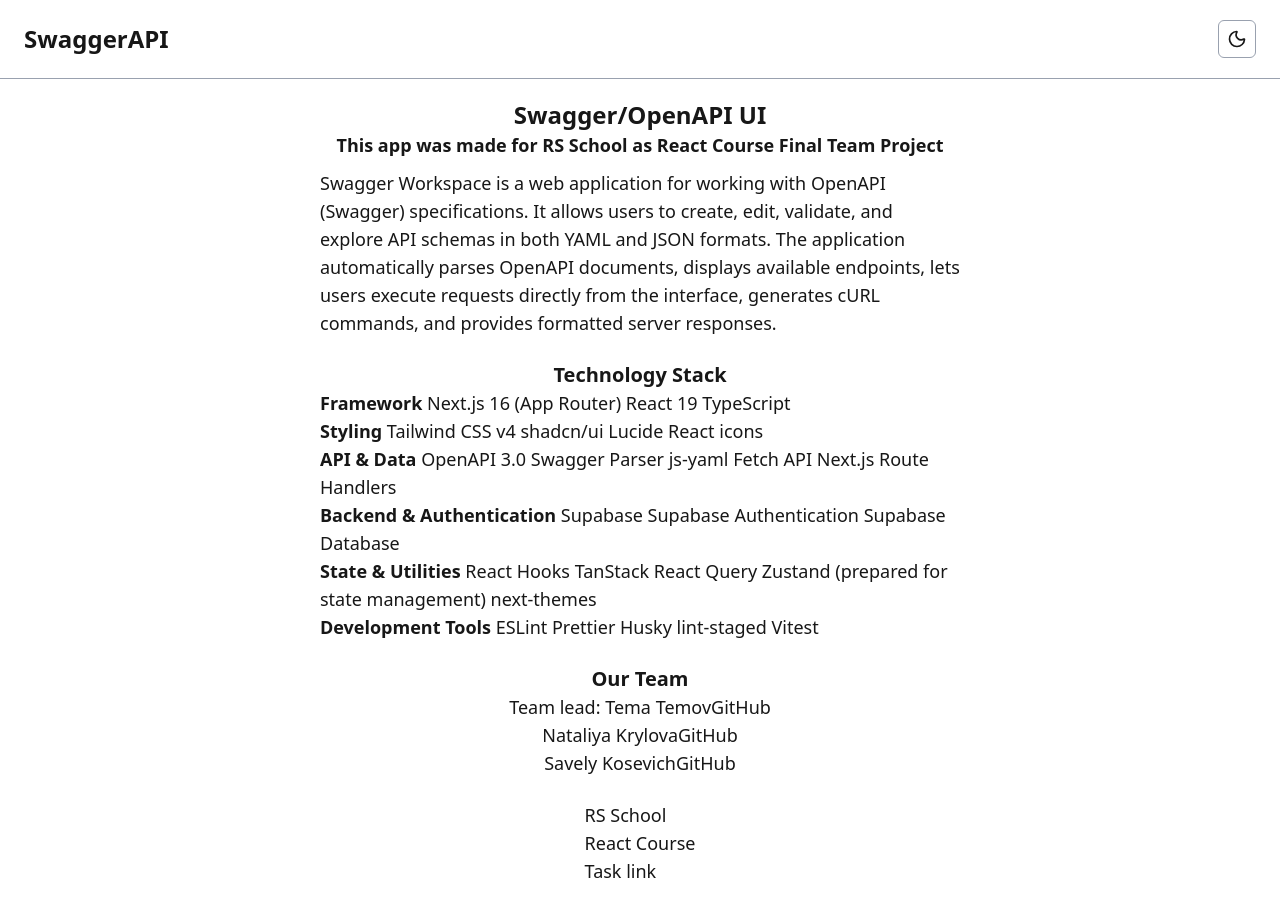
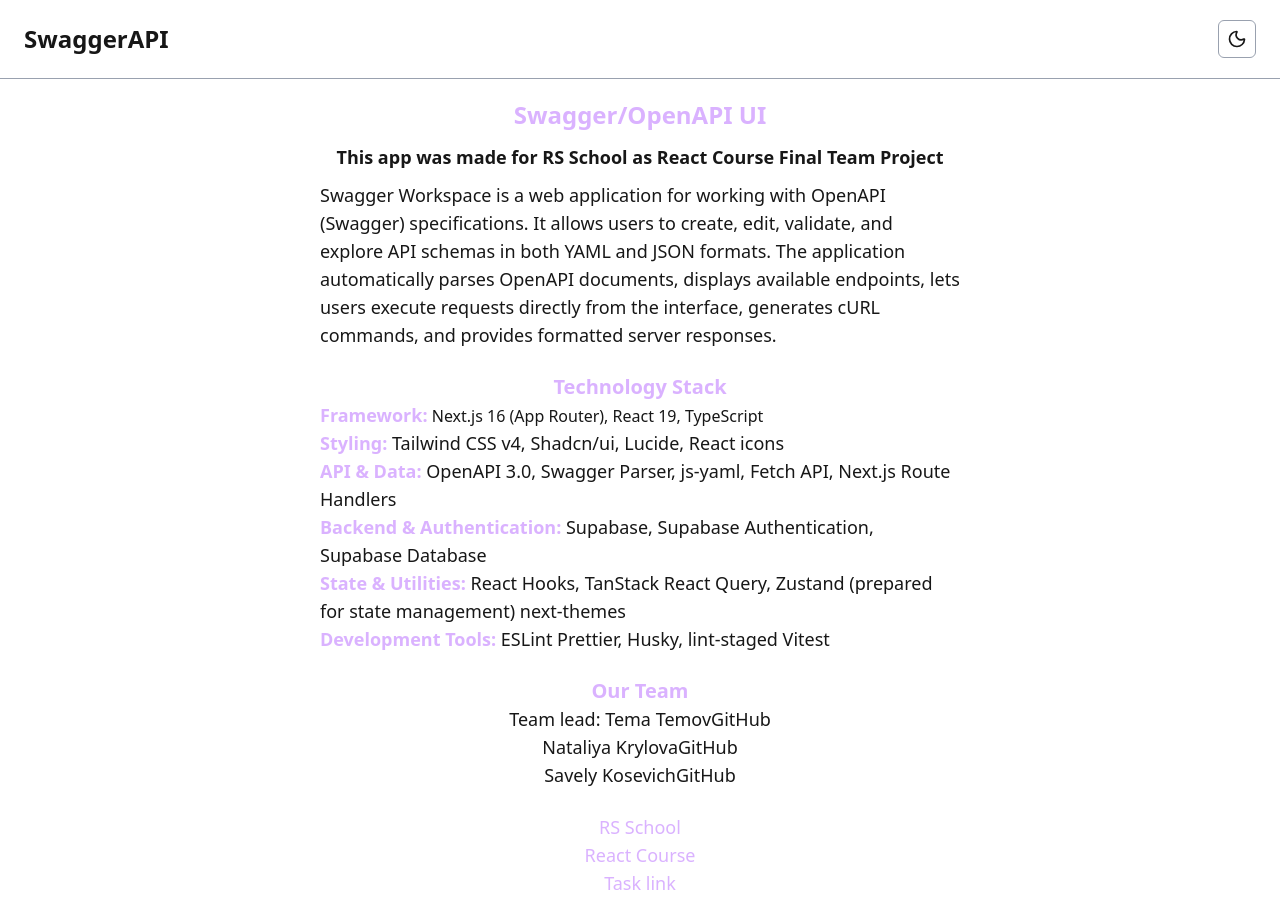
Before and after one commit to NataliItaly/swagger-editor, a Next.js app: page /about in a window 1280 px wide. Built offline with nearby package versions, Linux system fonts and the light colour scheme; no server answers.

Commit message:
fix: main page login/register links

```diff
--- a/app/about/page.tsx
+++ b/app/about/page.tsx
@@ -4,7 +4,9 @@ export default function AboutPage() {
   return (
     <div className="flex flex-col items-center gap-6 text-lg">
       <div className="lg:max-w-1/2 max-w-full">
-        <h1 className="text-2xl font-bold text-center">Swagger/OpenAPI UI</h1>
+        <h1 className="text-purple-300 text-2xl font-bold text-center mb-3">
+          Swagger/OpenAPI UI
+        </h1>
         <p className="mb-2.5 text-center">
           <strong>
             This app was made for RS School as React Course Final Team Project
@@ -20,32 +22,37 @@ export default function AboutPage() {
         </div>
       </div>
       <div className="lg:max-w-1/2  max-w-full">
-        <h2 className="text-xl font-bold text-center">Technology Stack</h2>
-        <div>
-          <strong>Framework</strong> Next.js 16 (App Router) React 19 TypeScript
+        <h2 className="text-purple-300 text-xl font-bold text-center">
+          Technology Stack
+        </h2>
+        <div className="text-base">
+          <strong className="text-purple-300 text-lg">Framework:</strong>{' '}
+          Next.js 16 (App Router), React 19, TypeScript
         </div>
         <div>
-          <strong>Styling</strong> Tailwind CSS v4 shadcn/ui Lucide React icons
+          <strong className="text-purple-300">Styling:</strong> Tailwind CSS v4,
+          Shadcn/ui, Lucide, React icons
         </div>
         <div>
-          <strong>API & Data</strong> OpenAPI 3.0 Swagger Parser js-yaml Fetch
-          API Next.js Route Handlers
+          <strong className="text-purple-300">API & Data:</strong> OpenAPI 3.0,
+          Swagger Parser, js-yaml, Fetch API, Next.js Route Handlers
         </div>
         <div>
-          <strong>Backend & Authentication</strong> Supabase Supabase
-          Authentication Supabase Database
+          <strong className="text-purple-300">Backend & Authentication:</strong>{' '}
+          Supabase, Supabase Authentication, Supabase Database
         </div>
         <div>
-          <strong>State & Utilities</strong> React Hooks TanStack React Query
-          Zustand (prepared for state management) next-themes
+          <strong className="text-purple-300">State & Utilities:</strong> React
+          Hooks, TanStack React Query, Zustand (prepared for state management)
+          next-themes
         </div>
         <div>
-          <strong>Development Tools</strong> ESLint Prettier Husky lint-staged
-          Vitest
+          <strong className="text-purple-300">Development Tools:</strong> ESLint
+          Prettier, Husky, lint-staged Vitest
         </div>
       </div>
       <div className="text-center">
-        <h2 className="text-xl font-bold">Our Team</h2>
+        <h2 className="text-purple-300 text-xl font-bold">Our Team</h2>
         <p>
           Team lead: Tema Temov
           <Link href="https://github.com/dzzuze">GitHub</Link>
@@ -59,15 +66,31 @@ export default function AboutPage() {
           <Link href="https://github.com/Save1i">GitHub</Link>
         </p>
       </div>
-      <div>
+      <div className="text-center text-purple-300">
         <p>
-          <Link href="https://rs.school/">RS School</Link>
+          <Link
+            href="https://rs.school/"
+            target="_blank"
+            rel="noopener noreferrer"
+          >
+            RS School
+          </Link>
         </p>
         <p>
-          <Link href="https://rs.school/courses/reactjs">React Course</Link>
+          <Link
+            href="https://rs.school/courses/reactjs"
+            target="_blank"
+            rel="noopener noreferrer"
+          >
+            React Course
+          </Link>
         </p>
         <p>
-          <Link href="https://github.com/rolling-scopes-school/tasks/blob/master/react/modules/tasks/final.md">
+          <Link
+            href="https://github.com/rolling-scopes-school/tasks/blob/master/react/modules/tasks/final.md"
+            target="_blank"
+            rel="noopener noreferrer"
+          >
             Task link
           </Link>
         </p>
@@ -75,10 +98,3 @@ export default function AboutPage() {
     </div>
   );
 }
-/**
- * <Link href="https://www.wikipedia.org">
-  <a target="_blank" rel="noopener noreferrer">
-    Open Wikipedia in a new tab
-  </a>
-</Link>
- */
--- a/app/layout.tsx
+++ b/app/layout.tsx
@@ -3,6 +3,7 @@ import './globals.css';
 import { ThemeProvider } from '@/providers/theme-provider';
 import Header from '@/components/Header/Header';
 import AuthInitializer from '@/components/AuthInitializer';
+import MainContent from '@/components/MainContent/MainContent';
 
 export const metadata: Metadata = {
   title: 'swagger-no-5',
@@ -18,8 +19,7 @@ export default function RootLayout({
       <body className="min-h-screen">
         <ThemeProvider attribute="class" defaultTheme="system" enableSystem>
           <AuthInitializer>
-            <Header />
-            <main className="py-5">{children}</main>
+            <MainContent>{children}</MainContent>
           </AuthInitializer>
         </ThemeProvider>
       </body>
--- a/app/page.tsx
+++ b/app/page.tsx
@@ -1,26 +1,37 @@
 import Link from 'next/link';
+import { createClient } from '@/lib/supabase-server';
 
-export default function HomePage() {
+export default async function HomePage() {
+  const supabase = await createClient();
+
+  const {
+    data: { user },
+  } = await supabase.auth.getUser();
+
+  const isAuth = !!user;
+
   return (
     <div className="flex flex-col items-center justify-center gap-4">
       <h1 className="text-2xl font-bold">Welcome to swagger-no-5</h1>
+      {!isAuth && (
         <div className="flex gap-4">
           <Link
             href="/sign-in"
-          className="px-4 py-2 bg-purple-700 text-white rounded-xl hover:bg-purple-900 transition"
+            className="px-4 py-2 border border-gray-300 text-white rounded-xl hover:bg-gray-700 transition duration-500"
           >
             log in
           </Link>
           <Link
             href="/sign-up"
-          className="px-4 py-2 border border-gray-300 rounded-xl hover:bg-gray-100 transition"
+            className="px-4 py-2 border border-gray-300 rounded-xl hover:bg-gray-700 transition duration-500"
           >
             Registration
           </Link>
         </div>
+      )}
       <div className="flex justify-center mt-5">
         <Link
-          className="py-4 px-7 border rounded-xl border-gray-300 cursor-pointer"
+          className="py-4 px-7 border rounded-xl border-gray-300 bg-purple-900 transition-all duration-500 hover:bg-purple-700 cursor-pointer"
           href="/swagger"
         >
           Try Swagger
--- a/components/Header/Header.tsx
+++ b/components/Header/Header.tsx
@@ -1,31 +1,16 @@
 'use client';
 
-import { useEffect, useState } from 'react';
 import ThemeToggle from '../ThemeToggle/ThemeToggle';
 import Link from 'next/link';
 import { signOutAction } from '@/app/actions/auth';
 import { useRouter } from 'next/navigation';
-import { supabase } from '@/lib/supabase';
 
-export default function Header() {
+type HeaderProps = {
+  isAuth: boolean;
+};
+
+export default function Header({ isAuth }: HeaderProps) {
   const router = useRouter();
-  const [isAuth, setIsAuth] = useState<boolean>(false);
-
-  useEffect(() => {
-    supabase.auth.getSession().then(({ data: { session } }) => {
-      setIsAuth(!!session);
-    });
-
-    const {
-      data: { subscription },
-    } = supabase.auth.onAuthStateChange((_event, session) => {
-      setIsAuth(!!session);
-    });
-
-    return () => {
-      subscription.unsubscribe();
-    };
-  }, []);
 
   const handleSignOut = async () => {
     await signOutAction();
@@ -35,7 +20,9 @@ export default function Header() {
   return (
     <header className="flex justify-between gap-6 items-center px-6 py-5 border-b border-gray-400 ">
       <nav className="flex gap-10 items-center">
-        <div className="text-2xl font-bold">SwaggerAPI</div>
+        <Link href="/">
+          <span className="text-2xl font-bold">SwaggerAPI</span>
+        </Link>
         {isAuth && (
           <ul className="flex items-center gap-6 text-xl">
             <li>
@@ -55,7 +42,7 @@ export default function Header() {
         {isAuth && (
           <button
             onClick={handleSignOut}
-            className="text-base font-medium px-4 py-1.5 border border-purple-500 rounded-xl hover:bg-purple-700 hover:text-white transition-all cursor-pointer"
+            className="text-base font-medium px-4 py-1.5 border border-purple-500 rounded-xl hover:bg-purple-700 hover:text-white transition-all duration-500 cursor-pointer"
           >
             Sign Out
           </button>
--- /dev/null
+++ b/components/MainContent/MainContent.tsx
@@ -0,0 +1,36 @@
+'use client';
+
+import Header from '../Header/Header';
+import { useState, useEffect } from 'react';
+import { supabase } from '@/lib/supabase';
+
+export default function MainContent({
+  children,
+}: Readonly<{
+  children: React.ReactNode;
+}>) {
+  const [isAuth, setIsAuth] = useState<boolean>(false);
+
+  useEffect(() => {
+    supabase.auth.getSession().then(({ data: { session } }) => {
+      setIsAuth(!!session);
+    });
+
+    const {
+      data: { subscription },
+    } = supabase.auth.onAuthStateChange((_event, session) => {
+      setIsAuth(!!session);
+    });
+
+    return () => {
+      subscription.unsubscribe();
+    };
+  }, []);
+
+  return (
+    <>
+      <Header isAuth={isAuth} />
+      <main className="py-5">{children}</main>
+    </>
+  );
+}
```
Lines whose indentation alone changed are shown as unchanged.
